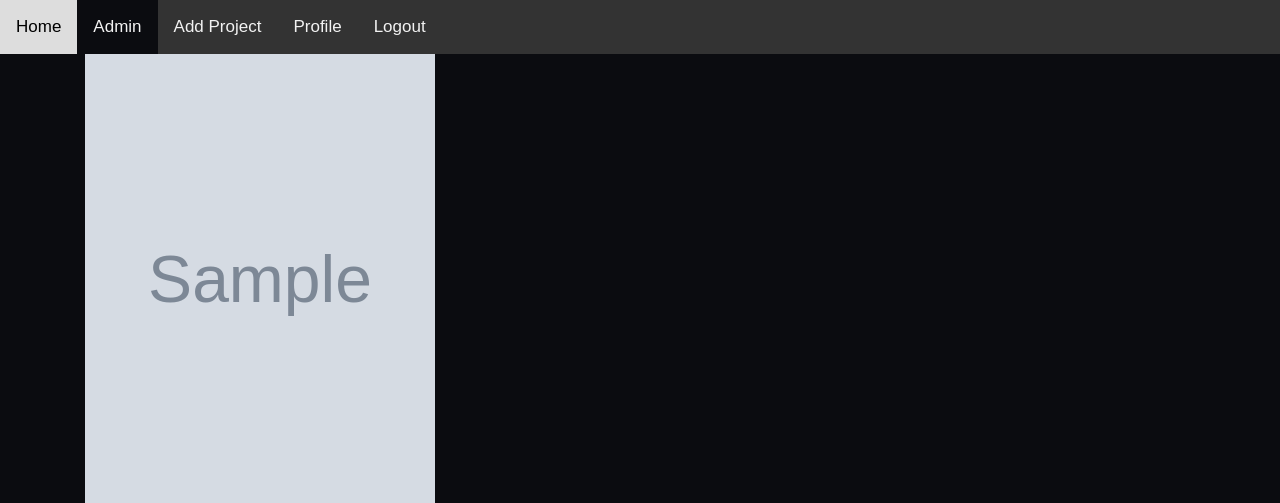
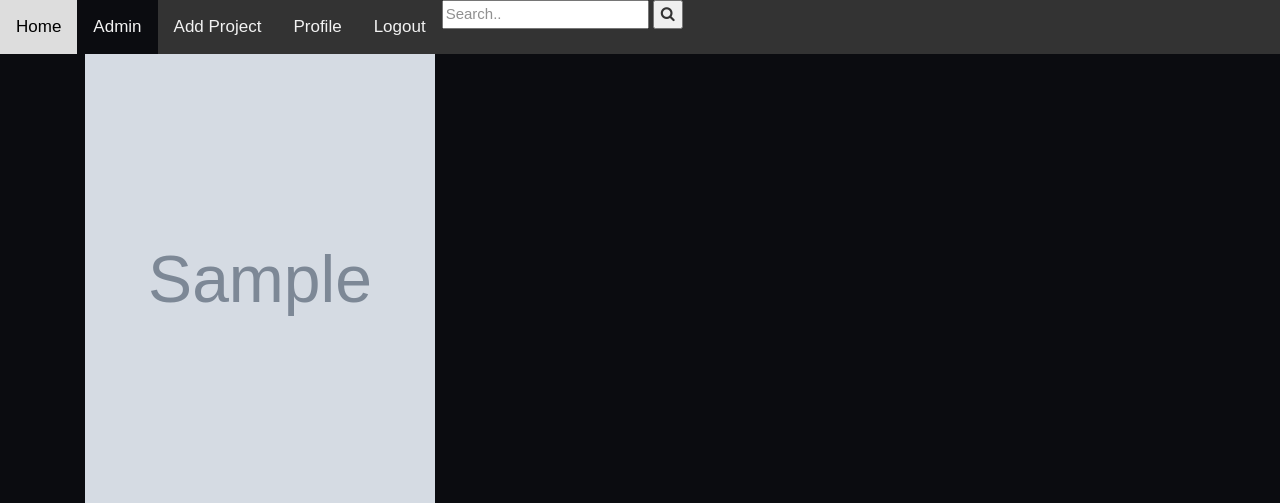
Before and after one commit to nziokaivy/awards, a Django app: page / in a window 1280 px wide. Shown: the top 503 px of the page. Run offline with Django 3.2, Linux system fonts and the light colour scheme; a user stored in the database is signed in; tables that the repository leaves empty hold one stand-in row (values such as "Sample post"); grey boxes marked "Sample" are stand-in pictures; some libraries are stand-ins or nearby versions; some web fonts are replaced.

Commit message:
Add search functionality

```diff
--- a/project/models.py
+++ b/project/models.py
@@ -28,10 +28,36 @@ class Project(models.Model):
         content_ratings = list(map(lambda x: x.content_rating, self.reviews.all()))
         return np.mean(content_ratings)
 
+    def save_project(self):
+        self.save()
 
 
-    def save_project(self):
+    def save_profile(self):
         self.save()
+
+    def delete_profile(self):
+        self.delete()
+
+
+    def update_caption(self):
+        self.save()
+
+    def get_project_id(cls, id):
+        project = Project.objects.get(pk=id)
+        return project
+
+    class Meta:
+        ordering = ('-pub_date',)
+
+
+    @classmethod
+    def search_users(cls, search_term):
+        profiles = cls.objects.filter(user__username__icontains=search_term)
+        return profiles
+
+    def __str__(self):
+        return self.user.username
+
 
 class Profile(models.Model):
     profile_photo = models.ImageField(upload_to='image/', null=True)
--- a/project/templates/navbar.html
+++ b/project/templates/navbar.html
@@ -71,6 +71,12 @@ body {
   <a href="{% url 'new_project' %}">Add Project</a>
   <a href="{% url 'profile' %}">Profile</a>
   <a href="/logout">Logout</a>
+  <div class="search-container">
+    <form action="{% url 'search_projects' %}">
+      <input type="text" placeholder="Search.." name="search">
+      <button type="submit"><i class="fa fa-search"></i></button>
+    </form>
+  </div>
 
   {% else %}
   <a href="/accounts/register">Register</a>
--- a/project/urls.py
+++ b/project/urls.py
@@ -8,6 +8,7 @@ urlpatterns = [
     url(r'^profile', views.profile, name = 'profile'),
     url(r'^project(\d+)', views.project, name='project'),
     url(r'^newproject$', views.new_project, name='new_project'),
+    url(r'^search/', views.search_projects, name='search_projects'),
 
 
 
--- a/project/views.py
+++ b/project/views.py
@@ -57,3 +57,17 @@ def new_project(request):
     else:
         form = NewProjectForm()
     return render(request, 'new_project.html', {"form": form})
+
+def search_projects(request):
+
+    # search for a user by their username
+    if 'project' in request.GET and request.GET["project"]:
+        search_term = request.GET.get("project")
+        searched_projects = Project.search_projects(search_term)
+        message = f"{search_term}"
+
+        return render(request, 'search.html', {"message": message, "projects": searched_projects})
+
+    else:
+        message = "You haven't searched for any person"
+        return render(request, 'search.html', {"message": message})
```
Also changed, not shown: project/templates/search.html (added, +45 -0 lines).
